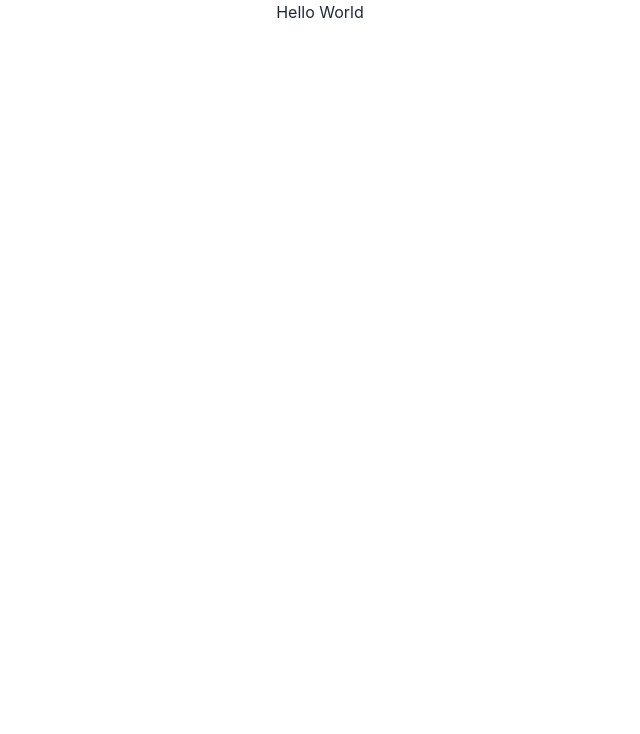
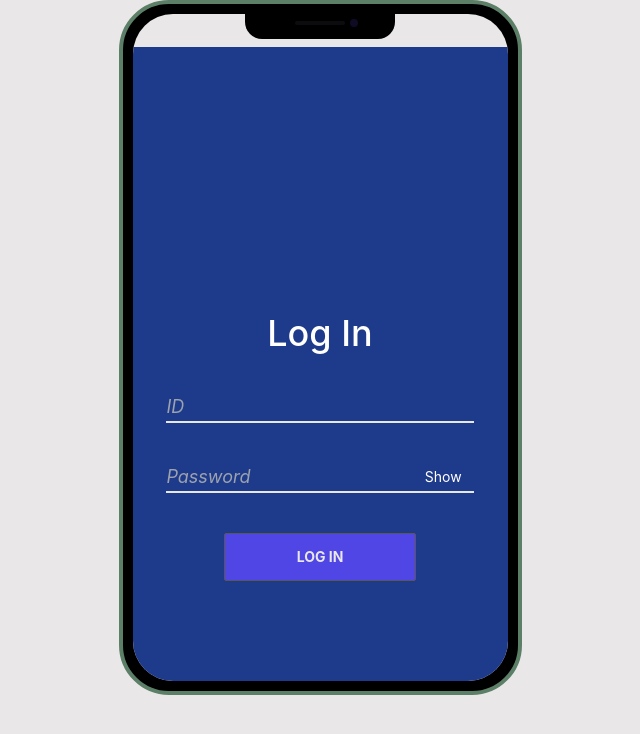
Before and after one commit to bilal-auz/Inventory_Management_Mobile-App, a React (Create React App) app in the folder frontend/: page / in a window 1280 px wide. Shown: the top 734 px of the page, without its empty margins (320-960 px from the left). Built offline with nearby package versions, Linux system fonts and the light colour scheme.

Commit message:
Build login page

```diff
--- a/frontend/package.json
+++ b/frontend/package.json
@@ -2,7 +2,7 @@
   "name": "frontend",
   "version": "0.1.0",
   "private": true,
-  "proxy": "http://127.0.0.1:5555",
+  "proxy": "http://localhost:5555",
   "dependencies": {
     "@testing-library/jest-dom": "^5.16.4",
     "@testing-library/react": "^13.3.0",
@@ -13,6 +13,7 @@
     "react-dom": "^18.1.0",
     "react-router-dom": "^5.3.0",
     "react-scripts": "5.0.1",
+    "react-toastify": "^9.0.4",
     "web-vitals": "^2.1.4"
   },
   "scripts": {
--- a/frontend/public/index.html
+++ b/frontend/public/index.html
@@ -1,5 +1,5 @@
 <!DOCTYPE html>
-<html lang="en">
+<html lang="en" data-theme="garden">
   <head>
     <meta charset="utf-8" />
     <link rel="icon" href="%PUBLIC_URL%/favicon.ico" />
--- a/frontend/src/App.css
+++ b/frontend/src/App.css
@@ -1,5 +1,6 @@
 .App {
   text-align: center;
+  height: 90%;
 }
 
 .App-logo {
@@ -36,3 +37,8 @@
     transform: rotate(360deg);
   }
 }
+
+input[type=password]::-ms-reveal,
+input[type=password]::-ms-clear{
+  display: none;
+}
--- a/frontend/src/App.js
+++ b/frontend/src/App.js
@@ -1,7 +1,29 @@
+import { Route } from "react-router-dom";
 import "./App.css";
+import Login from "./components/Auth/Login";
+import Dashboard from "./components/home/Dashboard";
+
+import { ToastContainer } from "react-toastify";
+import "react-toastify/dist/ReactToastify.css";
 
 function App() {
-  return <div className="App ">Hello World</div>;
+  return (
+    <div className="App ">
+      <Route path="/" exact component={Login} />
+      <Route path="/dashboard" exact component={Dashboard} />
+      <ToastContainer
+        position="bottom-center"
+        autoClose={1300}
+        hideProgressBar
+        newestOnTop={false}
+        closeOnClick
+        rtl={false}
+        pauseOnFocusLoss
+        draggable
+        pauseOnHover={false}
+      />
+    </div>
+  );
 }
 
 export default App;
--- /dev/null
+++ b/frontend/src/components/Auth/Login.jsx
@@ -0,0 +1,95 @@
+import React, { useState } from "react";
+import axios from "axios";
+import { toast } from "react-toastify";
+import { set } from "mongoose";
+import { useHistory } from "react-router-dom";
+
+function Login() {
+  const history = useHistory();
+
+  const [show, setShow] = useState(false);
+  const [userId, setUserId] = useState("");
+  const [password, setPassword] = useState("");
+  const [loading, setLoading] = useState(false);
+
+  const loginHandler = async () => {
+    setLoading(true);
+
+    if (!userId || !password) {
+      toast.warning("Fill all fields");
+      setLoading(false);
+      return;
+    }
+
+    try {
+      const config = {
+        headers: { "Content-type": "application/json" },
+      };
+
+      const res = await axios.post(
+        "/api/user/login",
+        { userId, password },
+        config
+      );
+
+      localStorage.setItem("userInfo", JSON.stringify(res.data));
+
+      setLoading(false);
+
+      history.push("/dashboard");
+      return;
+    } catch (error) {
+      toast.warning(error.message);
+      setLoading(false);
+    }
+  };
+
+  return (
+    <main className="mx-auto flex min-h-screen w-[80%] items-center justify-center bg-blue-900 text-white ">
+      <section className="flex w-[30rem] flex-col items-center space-y-10">
+        <div className="text-center text-4xl font-medium">Log In</div>
+
+        <div className="w-[80%] transform border-b-2 bg-transparent text-lg duration-300 focus-within:border-indigo-500">
+          <input
+            type="text"
+            placeholder="ID"
+            class="w-full border-none bg-transparent outline-none placeholder:italic focus:outline-none"
+            value={userId}
+            onChange={(e) => setUserId(e.target.value)}
+          />
+        </div>
+
+        <div className="w-[80%] transform border-b-2 bg-transparent text-lg duration-300 focus-within:border-indigo-500">
+          <input
+            type={show ? "text" : "password"}
+            placeholder="Password"
+            class="w-full border-none bg-transparent outline-none placeholder:italic focus:outline-none"
+            value={password}
+            onChange={(e) => setPassword(e.target.value)}
+          />
+          <div class="absolute inset-y-0 right-0 pr-3 flex items-center text-sm leading-5">
+            <label class="swap">
+              <input type="checkbox" />
+              <div class="swap-on" onClick={(e) => setShow(true)}>
+                Hide
+              </div>
+              <div class="swap-off" onClick={(e) => setShow(false)}>
+                Show
+              </div>
+            </label>
+          </div>
+        </div>
+
+        <button
+          onClick={loginHandler}
+          className={`btn transform rounded-sm bg-indigo-600 py-2 font-bold duration-300 hover:bg-indigo-400 w-[50%]
+            ${loading ? "loading" : ""}`}
+        >
+          {loading ? "" : "LOG IN"}
+        </button>
+      </section>
+    </main>
+  );
+}
+
+export default Login;
--- /dev/null
+++ b/frontend/src/components/home/Dashboard.jsx
@@ -0,0 +1,39 @@
+import React, { useState } from "react";
+import { useHistory } from "react-router-dom";
+
+function Dashboard() {
+  const history = useHistory();
+
+  const [openTab, setOpenTab] = useState(1);
+  const user = JSON.parse(localStorage.getItem("userInfo"));
+
+  return (
+    <div className="mx-auto flex flex-wrap flex-col w-[80%] h-full items-center justify-start  content-start">
+      <div class="btn-group grid grid-cols-2">
+        <button
+          className={`btn btn-outline ${openTab === 1 ? "btn-active" : ""}`}
+          onClick={(e) => {
+            setOpenTab(1);
+          }}
+        >
+          Eggs Count
+        </button>
+        <button
+          onClick={(e) => {
+            setOpenTab(2);
+          }}
+          className={`btn btn-outline ${openTab === 2 ? "btn-active" : ""}`}
+        >
+          Prices
+        </button>
+      </div>
+      {/*Egg count component  */}
+      <div className={openTab === 1 ? "block" : "hidden"}>Eggs Count</div>
+
+      {/*price component  */}
+      <div className={openTab === 2 ? "block" : "hidden"}>Prices</div>
+    </div>
+  );
+}
+
+export default Dashboard;
--- a/frontend/src/index.css
+++ b/frontend/src/index.css
@@ -1,6 +1,7 @@
 @tailwind base;
 @tailwind components;
 @tailwind utilities;
+
 
 body {
   margin: 0;
@@ -9,6 +10,7 @@ body {
     sans-serif;
   -webkit-font-smoothing: antialiased;
   -moz-osx-font-smoothing: grayscale;
+  text-align: center;
 }
 
 code {
--- a/frontend/src/index.js
+++ b/frontend/src/index.js
@@ -1,11 +1,20 @@
 import React from "react";
 import ReactDOM from "react-dom/client";
+import { BrowserRouter } from "react-router-dom";
+
 import "./index.css";
 import App from "./App";
 
 const root = ReactDOM.createRoot(document.getElementById("root"));
 root.render(
-  <React.StrictMode>
-    <App />
-  </React.StrictMode>
+  <div className="mockup-phone border-primary">
+    <div className="camera"></div>
+    <div className="display">
+      <div className="artboard artboard-demo phone-2">
+        <BrowserRouter>
+          <App />
+        </BrowserRouter>
+      </div>
+    </div>
+  </div>
 );
```
Also changed, not shown: 1 other file (tests, documents, lock files or other folders).
